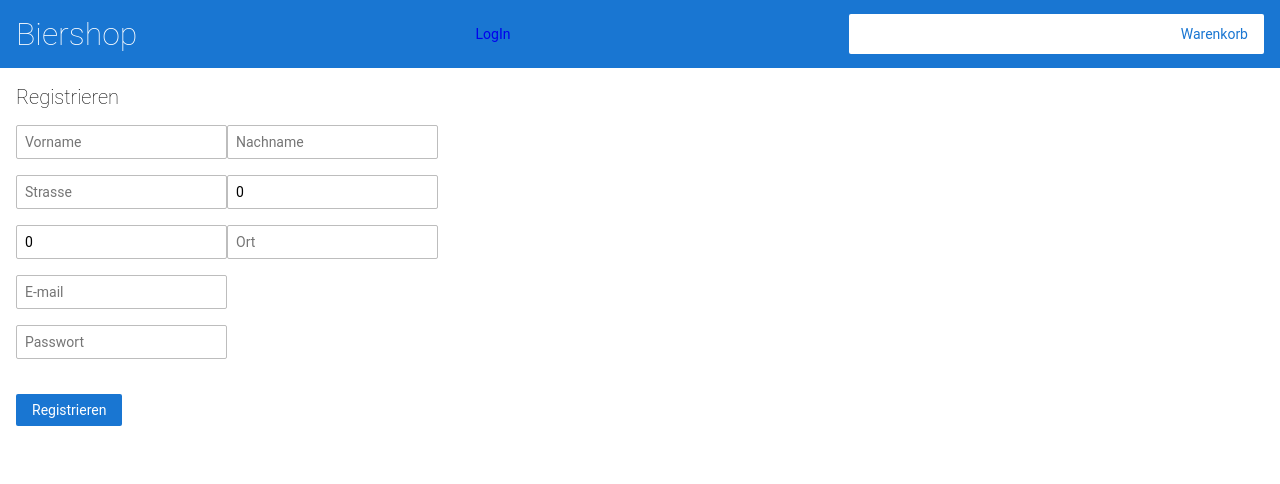
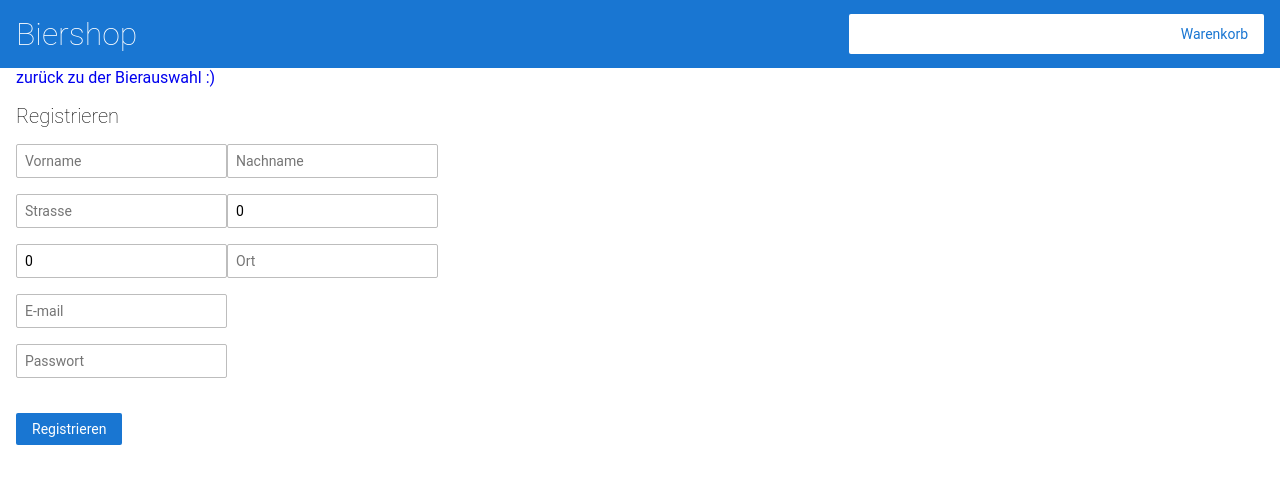
Before and after one commit to RaphaelBirkl1991/bierscholle, an Angular app in the folder frontend/: page /registrieren in a window 1280 px wide. Shown: the top 484 px of the page. Built offline with nearby package versions, Linux system fonts and the light colour scheme.

Commit message:
Basisnavigation post-registrierung Willkommenseite; Produktseite Login in Kopfzeile entfernt.

```diff
--- a/frontend/src/app/app-routing.module.ts
+++ b/frontend/src/app/app-routing.module.ts
@@ -8,6 +8,7 @@ import {HauptseiteComponent} from "./hauptseite/hauptseite.component";
 import {ProduktBeschreibungComponent} from "./produkt-beschreibung/produkt-beschreibung.component";
 import {LogInComponent} from "./log-in/log-in.component";
 import {RegistrierenComponent} from "./registrieren/registrieren.component";
+import {WillkommenComponent} from "./willkommen/willkommen.component";
 
 const routes: Routes = [
   {path: '', component: HauptseiteComponent},
@@ -17,7 +18,8 @@ const routes: Routes = [
   {path: 'kunden_liste', component: KundenListeComponent},
   {path: 'produkt_beschreibung', component: ProduktBeschreibungComponent},
   {path: 'log_in', component: LogInComponent},
-  {path: 'registrieren', component: RegistrierenComponent}
+  {path: 'registrieren', component: RegistrierenComponent},
+  {path: 'willkommen', component: WillkommenComponent}
 
 ];
 
--- a/frontend/src/app/app.module.ts
+++ b/frontend/src/app/app.module.ts
@@ -14,6 +14,7 @@ import { ProduktBeschreibungComponent } from './produkt-beschreibung/produkt-bes
 import { ServicesComponent } from './services/services.component';
 import {LogInComponent} from "./log-in/log-in.component";
 import { RegistrierenComponent } from './registrieren/registrieren.component';
+import { WillkommenComponent } from './willkommen/willkommen.component';
 
 @NgModule({
   declarations: [
@@ -27,6 +28,7 @@ import { RegistrierenComponent } from './registrieren/registrieren.component';
     ServicesComponent,
     LogInComponent,
     RegistrierenComponent,
+    WillkommenComponent,
 
   ],
     imports: [
--- a/frontend/src/app/kopfzeile/kopfzeile.component.html
+++ b/frontend/src/app/kopfzeile/kopfzeile.component.html
@@ -1,9 +1,6 @@
 <a [routerLink]="['']">
   <h1>Biershop</h1>
 </a>
-<p>
-  <a routerLink="/login">LogIn</a>
-</p>
 
 <a routerLink="/warenkorb" class="button fancy-button">
   <i class="material-icons">einkaufswagen</i>Warenkorb
--- a/frontend/src/app/registrieren/registrieren.component.html
+++ b/frontend/src/app/registrieren/registrieren.component.html
@@ -1,3 +1,4 @@
+<a routerLink="/produkt_liste">zurück zu der Bierauswahl :)</a>
 <h2>Registrieren</h2>
 
 <form (submit)="save()">
@@ -11,5 +12,8 @@
   <input name="passwort" type="text" [(ngModel)]="neuerKunde.passwort" placeholder="Passwort"><br>
 <!--  <input id="passwortBest" type="text" [(ngModel)]="passwortBest" placeholder="Passwort bestätigen">-->
   <br>
-  <button type="submit">Registrieren</button>
+  <a routerLink="/willkommen"><button type="submit">Registrieren</button></a>
+
 </form>
+
+<router-outlet></router-outlet>
--- /dev/null
+++ b/frontend/src/app/willkommen/willkommen.component.html
@@ -0,0 +1,3 @@
+<h1>Vielen Dank für Ihre Registrierung!</h1>
+<br><br><br>
+<a routerLink="/produkt_liste"><h3>Hier geht es zu unserem Produktsortiment </h3></a>
```
Also changed, not shown: frontend/src/app/willkommen/willkommen.component.ts (added, +10 -0 lines), frontend/src/app/willkommen/willkommen.component.css (added), 1 other file (tests, documents, lock files or other folders).
